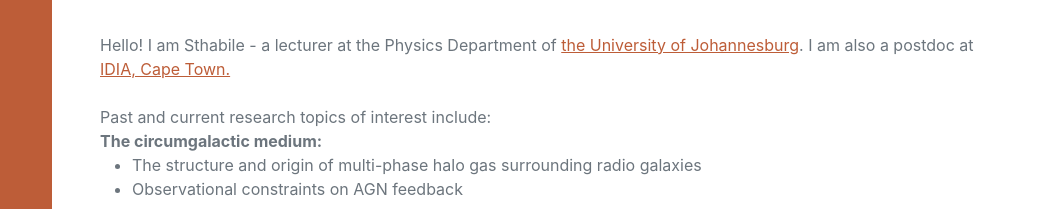
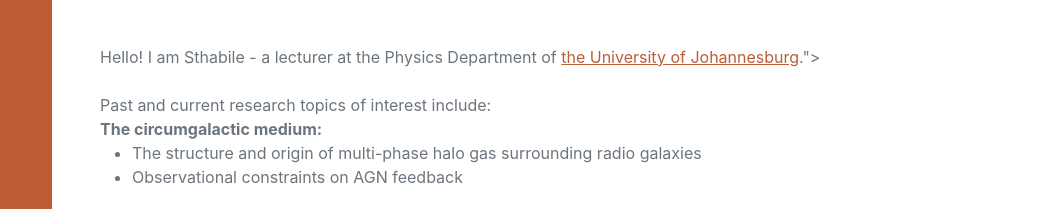
Before and after one commit to skolwa/skolwa.github.io, a website: page index.html in a window 1280 px wide. Shown: the part 235-444 px from the top of the page, 220-1280 px from the left. Drawn offline with nearby package versions, Linux system fonts and the light colour scheme; a web font is replaced by a local one.

Commit message:
Update index-02112023.html
02112023 text updates

```diff
--- a/index.html
+++ b/index.html
@@ -49,7 +49,7 @@
                         <a href="mailto:name@email.com">skolwa@uj.ac.za</a>
                     </div>
                     <p class="lead mb-5"></p>
-                    Hello! I am Sthabile - a lecturer at the Physics Department of <a href="https://www.uj.ac.za/faculties/science/departments-2/physics/about-physics/">the University of Johannesburg</a>. I am also a postdoc at <a href="https://www.idia.ac.za/">IDIA, Cape Town. </a> </br>
+                    Hello! I am Sthabile - a lecturer at the Physics Department of <a href="https://www.uj.ac.za/faculties/science/departments-2/physics/about-physics/">the University of Johannesburg</a>."></br>
                     </br>
                 	Past and current research topics of interest include: </br>
          			<strong>The circumgalactic medium:</strong>
```
